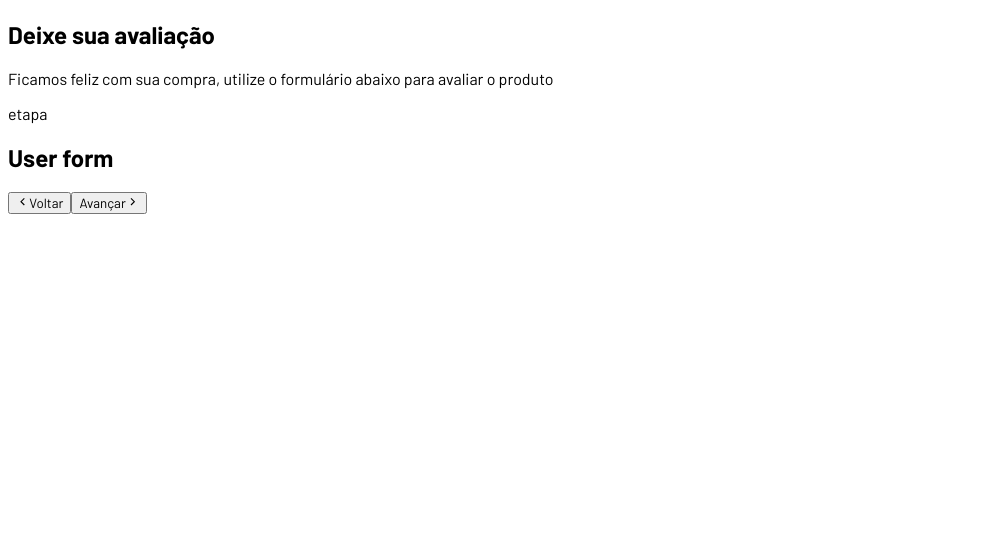
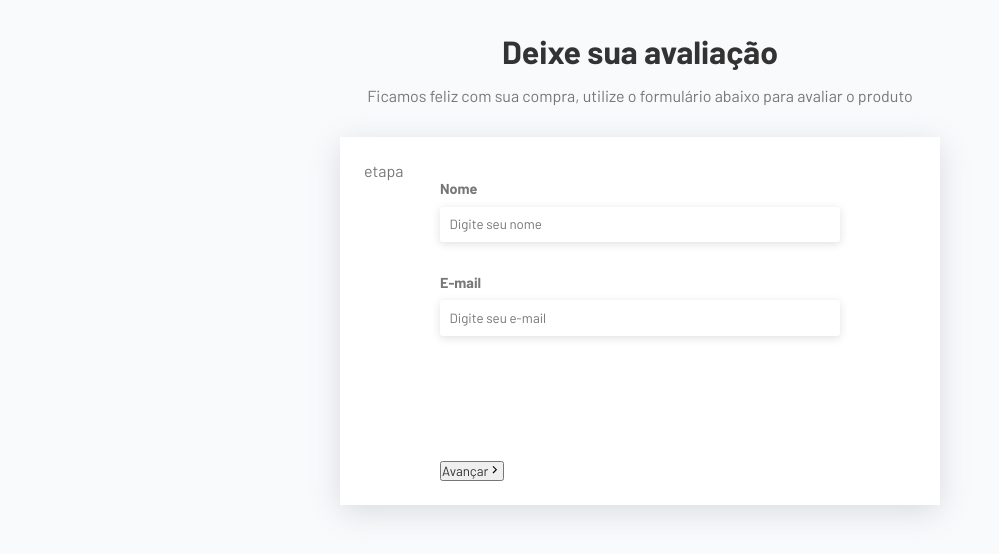
Before and after one commit to veih/formulariaDeAvaliacao, a React (Vite) app: page / in a window 1280 px wide. Shown: the top 554 px of the page, without its empty margins (0-999 px from the left). Built offline with nearby package versions, Linux system fonts and the light colour scheme.

Commit message:
configurando o css do formulário

```diff
--- a/src/App.css
+++ b/src/App.css
@@ -0,0 +1,54 @@
+.app {
+    padding: 2rem;
+}
+
+.header {
+    text-align: center;
+    margin-bottom: 2rem;
+}
+
+.header h2 {
+    font-size: 2rem;
+    margin-bottom: 1rem;
+}
+
+.form-container {
+    max-width: 600px;
+    margin: 0 auto;
+    background-color: #fff;
+    padding: 1.5rem;
+    box-shadow: rgba(100, 100, 111, .2) 0px 7px 29px 0px;
+}
+
+.form-container form {
+    max-width: 400px;
+    margin: 0 auto;
+}
+
+.inputs-container {
+    min-height: 280px;
+}
+
+.form-control {
+    display: flex;
+    flex-direction: column;
+    gap: .6rem;
+    margin-bottom: 2rem;
+}
+
+label {
+    font-weight: bold;
+    color: #777;
+    font-size: 0.9rem;
+}
+
+input, textarea {
+    padding: .6rem;
+    border: none;
+    border-radius: 3px;
+    box-shadow: rgba(99, 99, 99, .2) 0px 2px 8px 0px ;
+}
+
+textarea {
+    height: 120px;
+}
--- a/src/App.jsx
+++ b/src/App.jsx
@@ -1,4 +1,6 @@
 import { GrFormNext, GrFormPrevious } from 'react-icons/gr'
+import { FiSend } from 'react-icons/fi'
+
 import UserForm from './components/UserForm'
 import ReviewForm from './components/ReviewForm'
 import Thanks from './components/Thanks'
@@ -12,7 +14,7 @@
 
   const formComponents = [<UserForm />, <ReviewForm />, <Thanks />]
 
-  const { currentStep, currentComponent, changeStep } = useForm(formComponents)
+  const { currentStep, currentComponent, changeStep, isLastStep, isFirstStep } = useForm(formComponents)
 
   return (
     <div className="app">
@@ -26,14 +28,23 @@
         <form onSubmit={(e) => changeStep(currentStep + 1, e)}>
           <div className="inputs-container">{currentComponent}</div>
           <div className='actions'>
-            <button type='button' onClick={() => changeStep(currentStep - 1)}>
+            {!isFirstStep && (
+              <button type='button' onClick={() => changeStep(currentStep - 1)}>
               <GrFormPrevious />
               <span>Voltar</span>
             </button>
-            <button type='submit'>
+            )}
+            {!isLastStep ? (
+              <button type='submit'>
               <span>Avançar</span>
               <GrFormNext />
             </button>
+            ) : (
+              <button type='button'>
+              <span>Enviar</span>
+              <FiSend />
+            </button>
+            )}
           </div>
         </form>
       </div>
--- a/src/components/UserForm.jsx
+++ b/src/components/UserForm.jsx
@@ -3,9 +3,27 @@
 const UserForm = () => {
   return (
     <div>
-        <h2>
-            User form
-        </h2>
+
+      <div className="form-control">
+        <label htmlfor='name'>Nome</label>
+        <input
+          type='text'
+          name='name'
+          id='name'
+          placeholder='Digite seu nome'
+          required/>
+      </div>
+
+      <div className="form-control">
+        <label htmlfor='name'>E-mail</label>
+        <input
+          type='email'
+          name='email'
+          id='email'
+          placeholder='Digite seu e-mail'
+          required/>
+      </div>
+
     </div>
   )
 }
--- a/src/hooks/useForm.jsx
+++ b/src/hooks/useForm.jsx
@@ -15,6 +15,8 @@
         currentStep,
         currentComponent: steps[currentStep],
         changeStep,
+        isLastStep: currentStep + 1 === steps.length ? true : false,
+        isFirstStep: currentStep === 0 ? true : false,
     }
 
 }
--- a/src/index.css
+++ b/src/index.css
@@ -1,3 +1,15 @@
 * {
     font-family: 'barlow', sans-serif;
+    padding: 0;
+    margin: 0;
+    box-sizing: border-box;
+    color: #333;
 }
+
+p {
+    color: #777;
+}
+
+body {
+    background-color: #f9fafc;
+}
```
